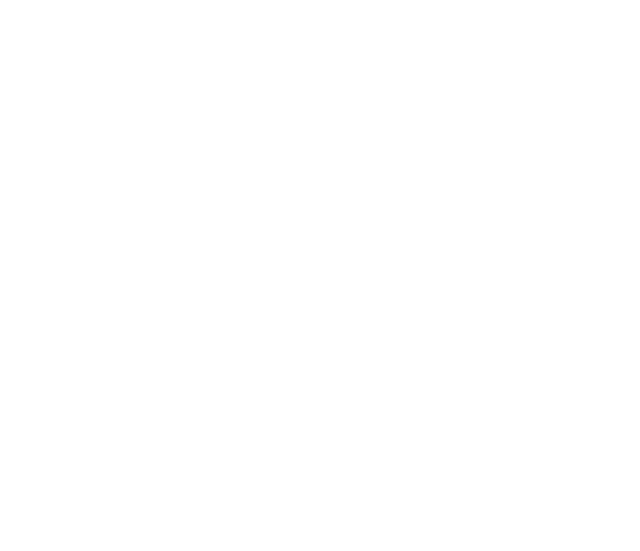
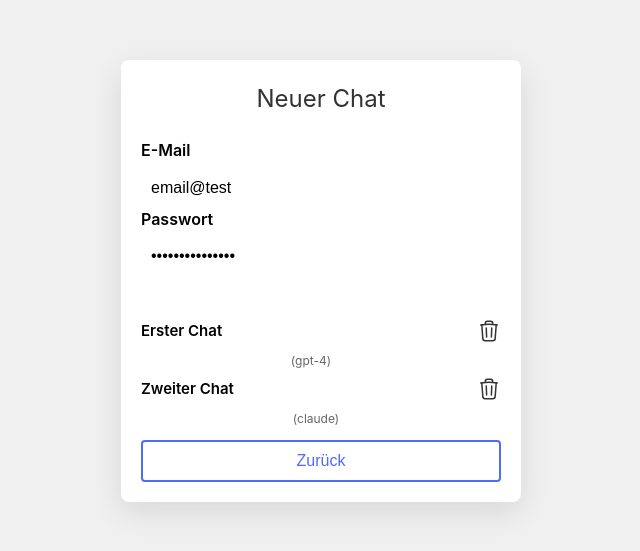
Before and after one commit to janikstucki/AI-Hub, a Vue app in the folder AI-Hub/: page /settings in a window 1280 px wide. Before the commit this address had no page. Shown: the part 119-670 px from the top of the page, without its empty margins (319-959 px from the left). Built offline with nearby package versions, Linux system fonts and the light colour scheme.

Commit message:
Add Settings view and update Sidebar for navigation; implement NewChat functionality

```diff
--- a/AI-Hub/src/components/Sidebar.vue
+++ b/AI-Hub/src/components/Sidebar.vue
@@ -106,7 +106,7 @@
 
       <nav class="menu">
   <router-link to="/">Home</router-link>
-  <a href="#">Settings</a>
+  <router-link to ="/settings">Settings</router-link>
   <router-link to="/login" v-if="!isAuth">Login</router-link>
 </nav>
     </aside>
--- a/AI-Hub/src/router/index.js
+++ b/AI-Hub/src/router/index.js
@@ -4,7 +4,7 @@
 import Login from '../views/LoginView.vue'
 import Register from '../views/Register.vue'
 import NewChat from '@/views/NewChat.vue'
-
+import Settings from '../views/Settings.vue'
 const routes = [
     {
       path: '/',
@@ -26,6 +26,11 @@
       name: 'newchat',
       component: NewChat
     },
+    {
+      path: '/settings',
+      name: 'settings',
+      component: Settings
+    },
   ]
 
 const router = createRouter({
--- a/AI-Hub/src/views/NewChat.vue
+++ b/AI-Hub/src/views/NewChat.vue
@@ -17,6 +17,10 @@
 
   // Nach Erfolg z.B. zurück zur Startseite oder Popup schließen
   router.push('/');
+}
+
+function NewChat ()  {
+
 }
 </script>
 
@@ -45,7 +49,7 @@
             </select>
 
         </div>
-        <button id="nwButton" type="submit">Chat erstellen</button>
+        <button id="nwButton" type="submit" @click="NewChat">Chat erstellen</button>
         <button id="Button" type="button" @click="router.push('/')">Zurück</button>
       </form>
     </div>
--- /dev/null
+++ b/AI-Hub/src/views/Settings.vue
@@ -0,0 +1,230 @@
+<script setup>
+import { ref } from "vue";
+import router from "@/router";
+
+// Form-Felder
+const email = ref("email@test");
+const password = ref("starkespasswort");
+
+// Modell-Auswahl (wenn du die später brauchst)
+const models = ["gpt-3", "gpt-4", "claude"];
+
+// Beispielhafte Chat-Daten
+const chats = ref([
+  { id: 1, title: "Erster Chat", model: "gpt-4", isEditing: false },
+  { id: 2, title: "Zweiter Chat", model: "claude", isEditing: false },
+]);
+
+// Chat bearbeiten aktivieren
+function EditChat(chat) {
+  chat.isEditing = true;
+}
+
+// Chat-Titel speichern
+function SaveChatTitle(chat, event) {
+  chat.title = event.target.value;
+  chat.isEditing = false;
+}
+
+// Chat löschen
+function DeleteChat(chat) {
+  const index = chats.value.indexOf(chat);
+  if (index > -1) {
+    chats.value.splice(index, 1);
+  }
+}
+
+// Chat erstellen (Dummy-Logik)
+function handleCreateChat() {
+  const newId = chats.value.length + 1;
+  chats.value.push({
+    id: newId,
+    title: `Neuer Chat ${newId}`,
+    model: models[0],
+    isEditing: false,
+  });
+}
+</script>
+
+<template>
+  <div id="nwcontainer">
+    <div class="nwview">
+      <h1>Neuer Chat</h1>
+      <form @submit.prevent="handleCreateChat">
+        <div class="form-group">
+          <label for="email">E-Mail</label>
+          <input
+            type="text"
+            id="email"
+            v-model="email"
+            required
+            :placeholder="email"
+          />
+
+          <label for="password">Passwort</label>
+          <input
+            type="password"
+            id="password"
+            v-model="password"
+            required
+            :placeholder="password"
+          />
+        </div>
+
+        <!-- Keine Chats -->
+        <div v-if="chats.length === 0">
+          <a href="#" class="chat-link" key="no-chats">
+            Noch keine Chats vorhanden, starte eine neue Unterhaltung.
+          </a>
+        </div>
+
+        <!-- Chat-Liste -->
+        <div v-else>
+          <a
+            v-for="chat in chats.sort((a, b) => a.id - b.id)"
+            :key="chat.id"
+            href="#"
+            class="chat-link"
+          >
+            <div class="chat-row">
+              <span v-if="!chat.isEditing" class="chat-title">{{ chat.title }}</span>
+              <input
+                v-else
+                v-model="chat.title"
+                @keyup.enter="SaveChatTitle(chat, $event)"
+                class="chat-title-input"
+              />
+              <div class="chat-actions">
+                 <button class="icon-button" @click="DeleteChat(chat)">
+                    <svg xmlns="http://www.w3.org/2000/svg" fill="none" viewBox="0 0 24 24" stroke-width="1.5" stroke="currentColor" class="size-6">
+                        <path stroke-linecap="round" stroke-linejoin="round" d="m14.74 9-.346 9m-4.788 0L9.26 9m9.968-3.21c.342.052.682.107 1.022.166m-1.022-.165L18.16 19.673a2.25 2.25 0 0 1-2.244 2.077H8.084a2.25 2.25 0 0 1-2.244-2.077L4.772 5.79m14.456 0a48.108 48.108 0 0 0-3.478-.397m-12 .562c.34-.059.68-.114 1.022-.165m0 0a48.11 48.11 0 0 1 3.478-.397m7.5 0v-.916c0-1.18-.91-2.164-2.09-2.201a51.964 51.964 0 0 0-3.32 0c-1.18.037-2.09 1.022-2.09 2.201v.916m7.5 0a48.667 48.667 0 0 0-7.5 0" />
+                    </svg>
+
+                </button>
+              </div>
+            </div>
+            <span class="model">({{ chat.model }})</span>
+          </a>
+        </div>
+
+        <!-- Zurück Button -->
+        <button id="Button" type="button" @click="router.push('/')">Zurück</button>
+        <!-- Chat erstellen Button -->
+
+
+      </form>
+    </div>
+  </div>
+</template>
+
+<style scoped>
+html,
+body {
+  margin: 0;
+  padding: 0;
+  height: 100%;
+}
+
+#nwcontainer {
+  position: fixed;
+  top: 50%;
+  left: 50%;
+  transform: translate(-50%, -50%);
+  width: 100vw;
+  height: 100vh;
+  background-color: #f0f0f0;
+  display: flex;
+  justify-content: center;
+  align-items: center;
+}
+
+.nwview {
+  width: 100%;
+  max-width: 400px;
+  padding: 20px;
+  border-radius: 8px;
+  background-color: white;
+  box-shadow: 0 10px 30px rgba(0, 0, 0, 0.1);
+  text-align: center;
+}
+
+h1 {
+  margin-bottom: 20px;
+  font-size: 1.5rem;
+  color: #333;
+}
+
+.form-group {
+  margin-bottom: 15px;
+  text-align: left;
+}
+
+label {
+  display: block;
+  margin-bottom: 5px;
+  font-weight: 600;
+  font-size: 1rem;
+  color: black;
+}
+
+input {
+  width: 100%;
+  padding: 10px;
+  font-size: 1rem;
+  border: none;
+  color: rgb(0, 0, 0);
+  border-radius: 4px;
+  box-sizing: border-box;
+}
+
+.chat-row {
+  display: flex;
+  justify-content: space-between;
+  align-items: center;
+  padding: 5px 0;
+}
+
+.chat-title {
+  font-weight: 600;
+}
+
+.chat-title-input {
+  width: 70%;
+  padding: 5px;
+}
+
+.chat-actions {
+  display: flex;
+  gap: 5px;
+}
+
+.icon-button {
+  background: none;
+  border: none;
+  cursor: pointer;
+}
+
+#nwButton {
+  width: 100%;
+  padding: 10px;
+  background-color: #4d6bfe;
+  color: white;
+  font-size: 1rem;
+  border-radius: 4px;
+  cursor: pointer;
+  border: none;
+  margin-top: 10px;
+}
+
+#Button {
+  width: 100%;
+  padding: 10px;
+  color: #4d6bfe;
+  font-size: 1rem;
+  border: 2px solid #4d6bfe;
+  border-radius: 4px;
+  cursor: pointer;
+  margin-top: 10px;
+  background: white;
+}
+</style>
```
